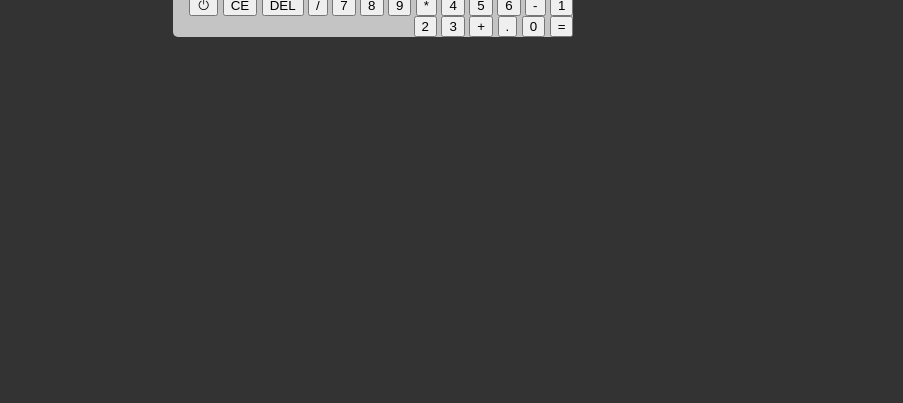
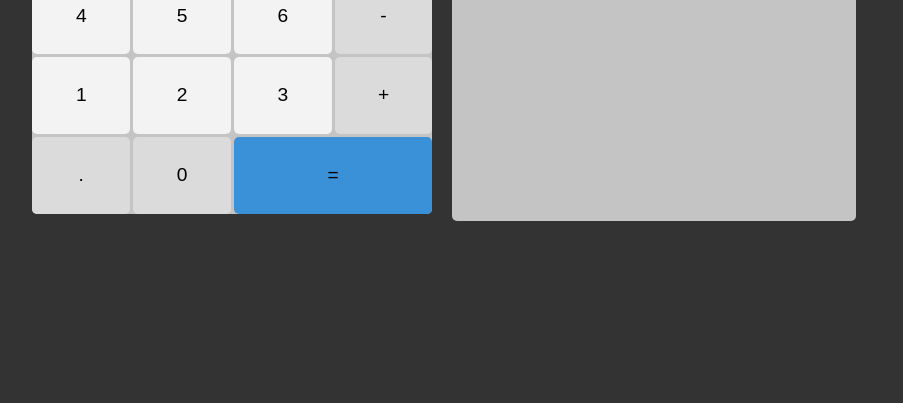
Before and after one commit to EzequielSantos26/stackx_projeto_calculadora, a plain HTML site: page index.html in a window 1280 px wide. Shown: the part 493-896 px from the top of the page, without its empty margins (188-1091 px from the left). Drawn offline with nearby package versions, Linux system fonts and the light colour scheme.

Commit message:
css parte 2 ejs parte 1

```diff
--- a/assets/css/style.css
+++ b/assets/css/style.css
@@ -77,5 +77,66 @@ min-height: 1.6em;
     font-weight: 700;
     padding: 0.2em;
     overflow-wrap: break-word;
-
 }
+#id-buttons-container{
+    display: grid;
+    grid-template-columns: repeat(4,1fr);
+gap: 3px;
+}
+#id-buttons-container button {
+border: 1px solid transparent;
+border-radius: 5px;
+height: 4em;
+font-size: 1.2em;
+background-color: var(--color-dbdbdb);
+cursor: pointer;
+transition: all 300ms ease-in-out;
+}
+#id-buttons-container button:hover{
+    background-color: var(--color-bababa);
+    border-color: var(--color-999999);
+}
+#id-buttons-container .class-number{
+    background-color: var(--color-f3f3f3);
+    transition: all 300ms ease-in-out;
+}
+#id-buttons-container #id-on{
+    background-color: var(--color-adff2f);
+    border-top-left-radius: 5px;
+    opacity: 0.9;
+    transition: all 300ms ease-in-out;
+}
+#id-buttons-container #id-on:hover{
+    opacity: 1;
+}
+#id-buttons-container #id-on.class-active {
+    background-color: #ff0000;
+}
+#id-buttons-container #id-division {
+    border-top-left-radius: 5px;
+}
+#id-buttons-container #id-dot{
+    border-bottom-left-radius: 5px;
+}
+#id-buttons-container #id-equal-btn {
+    border-bottom-left-radius: 5px;
+    grid-column: span 2;
+    background-color:var(--color-3a91d8);
+}
+#id-buttons-container #id-equal-btn:hover{
+    background-color: var(--color-3a91d8);
+}
+.class-history-container{
+    display: flex;
+    align-items: center;
+    flex-direction: column;
+    margin-left: 1.2rem;
+    width: 400px;
+    height: 528px;
+    padding: 2px;
+    background-color: #c4c4c4;
+    color: #000000;
+    border-radius: 5px;
+    gap: 1rem;
+    overflow: hidden;
+}
--- a/assets/js/script.js
+++ b/assets/js/script.js
@@ -0,0 +1,15 @@
+'use strict'
+const powerButton = document.querySelector('[data-power]');
+const equalsButton = document.querySelector('[data-equals]');
+const deleteButton= document.querySelector('[data-delete]');
+const numbersButtons = document.querySelectorAll('[data-number]');
+const allclearButton = document.querySelector('[data-all-clear]');
+const history = document.querySelector('[data-history-container]');
+const operationButtons = document.querySelectorAll('[data-operator]');
+const dataContainer = document.querySelector('[data-result-date-container]');
+const currentOperandText = document.querySelector('[data-current-operation]');
+const previousOperandText = document.querySelector('[data-previous-operation]');
+
+
+
+console.log(previousOperandText);
--- a/index.html
+++ b/index.html
@@ -19,20 +19,20 @@
       <h3> Calculadora</h3>
       <div id="id-operations">
         <div id="id-previous-operation" data-previous-operation>22</div>
-        <div id="id-current-operation" data-previous-operation>22</div>
+        <div id="id-current-operation" data-current-operation>22 </div>
         <div id="id-buttons-container">
           <button data-power id="id-on">
             <i class="bi bi-power"></i>
           </button>
           <button data-all-clear>CE</button>
-          <button data-deleta>DEL</button>
-          <button data-operetor id="id-division">/</button>
+          <button data-delete="">DEL</button>
+          <button data-operator id="id-division">/</button>
 
           <button data-number class="class-number">7</button>
           <button data-number class="class-number">8</button>
           <button data-number class="class-number">9</button>
 
-          <button data-operator>*</button>
+          <button data-operator id="id-division">*</button>
 
           <button data-number class="class-number">4</button>
           <button data-number class="class-number">5</button>
@@ -48,7 +48,7 @@
 
           <button data-number="class-number" id="id-dot">.</button>
           <button data-number="class-number">0</button>
-          <button data-aquals id="id-equal-btn">=</button>
+          <button data-equals id="id-equal-btn">=</button>
 
         </div>
       </div>
@@ -56,7 +56,7 @@
     </div>
     <div data-history-container class="class-history-container">
       <header> <h1>historico</h1></header>
-    </div data-result-data-container class-result-data-container></div>
+    <div data-result-date-container class="class-result-date-container"></div>
   </div>
   <a href="https://github.com/EzequielSantos26/stackx_projeto_calculadora/tree/main" class="class-github" target= blank rel="external">
     <i class= "bi bi-github"></i>
```
Also changed, not shown: assets/js/Calculator.js (added).
